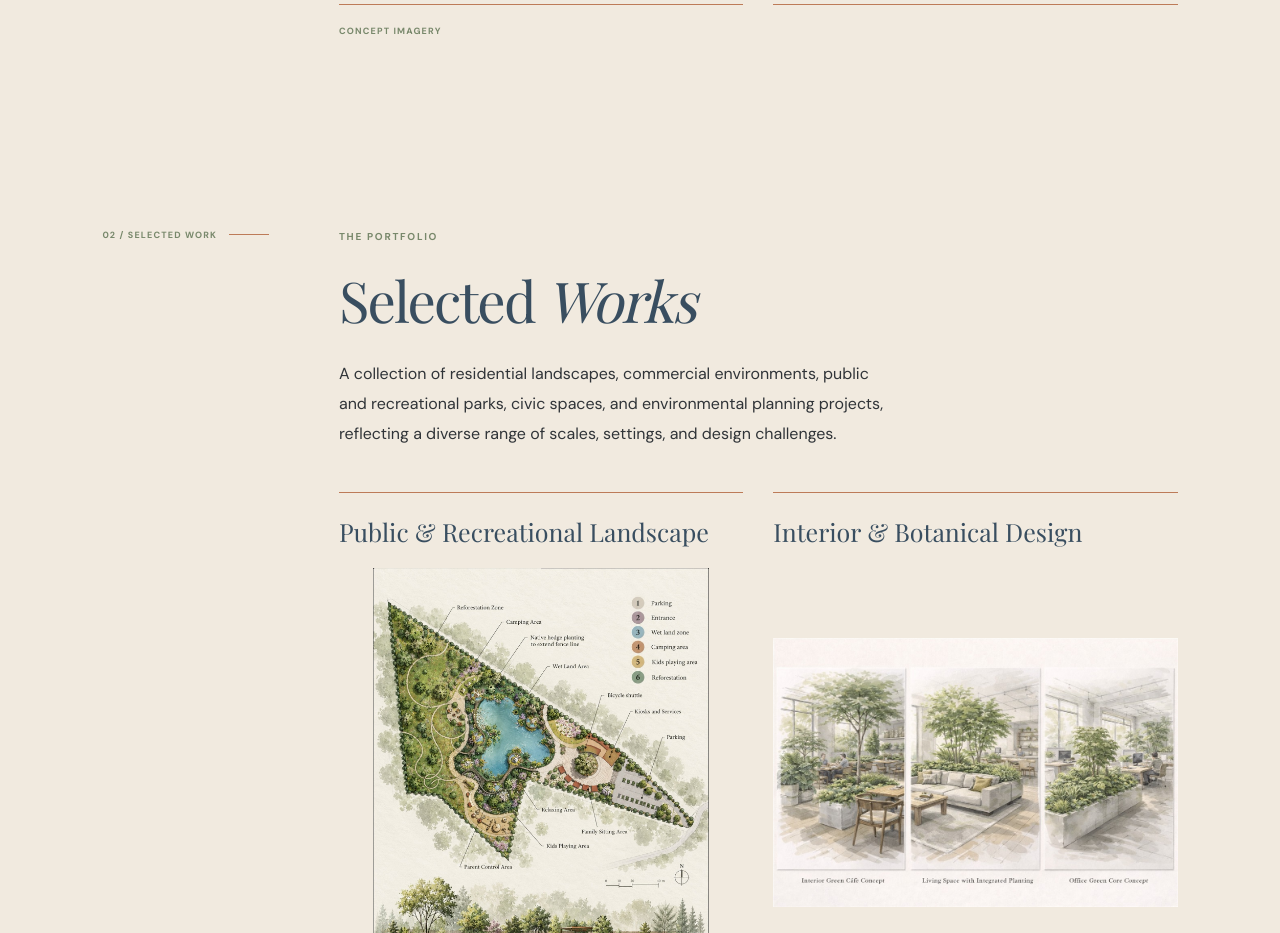
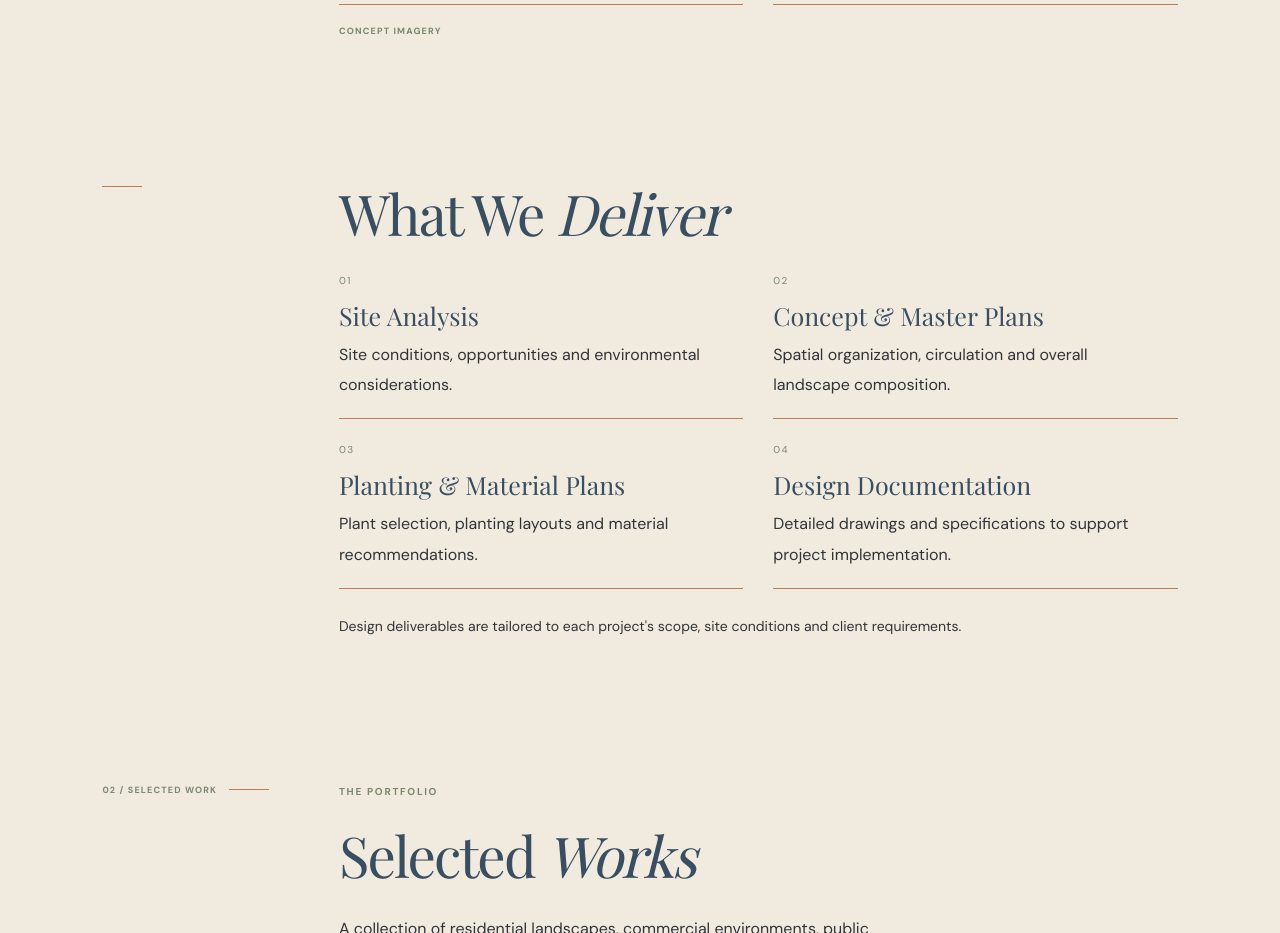
Before and after one commit to mhage82/fern-n-form, a plain HTML site: page index.html in a window 1280 px wide. Shown: the part 2620-3553 px from the top of the page. Drawn offline with nearby package versions, Linux system fonts and the light colour scheme; a web font is replaced by a local one.

Commit message:
Add design deliverables section

```diff
--- a/index.html
+++ b/index.html
@@ -81,6 +81,20 @@
           </div>
         </div>
         <p class="service-image-note">CONCEPT IMAGERY</p>
+      </div>
+    </section>
+
+    <section class="deliverables section-wrap" aria-labelledby="deliverables-title">
+      <div class="section-label" aria-hidden="true"><span class="label-line"></span></div>
+      <div class="deliverables-content">
+        <div class="section-heading"><h2 id="deliverables-title">What We <em>Deliver</em></h2></div>
+        <div class="deliverables-grid">
+          <article><span class="service-number">01</span><h3>Site Analysis</h3><p>Site conditions, opportunities and environmental considerations.</p></article>
+          <article><span class="service-number">02</span><h3>Concept &amp; Master Plans</h3><p>Spatial organization, circulation and overall landscape composition.</p></article>
+          <article><span class="service-number">03</span><h3>Planting &amp; Material Plans</h3><p>Plant selection, planting layouts and material recommendations.</p></article>
+          <article><span class="service-number">04</span><h3>Design Documentation</h3><p>Detailed drawings and specifications to support project implementation.</p></article>
+        </div>
+        <p class="deliverables-note">Design deliverables are tailored to each project's scope, site conditions and client requirements.</p>
       </div>
     </section>
 
--- a/styles.css
+++ b/styles.css
@@ -105,3 +105,6 @@ footer .footer-brand img{display:block;width:100%;height:auto}
 
 /* Keep the original cover art and studio introduction together on the first screen. */
 .hero.cover-hero{display:grid;grid-template-columns:minmax(0,1.3fr) minmax(0,1fr);gap:clamp(24px,4vw,64px);min-height:calc(100svh - 108px);padding:24px 6%;align-items:center}.cover-copy{max-width:520px}.cover-studio-title,.cover-introduction{text-align:left}.cover-actions{justify-content:flex-start}.cover-button-outline{border:1px solid #394e60;background:transparent;color:#394e60}.cover-button-outline:hover{background:#394e60;color:#f1eadf}@media(max-width:680px){.hero.cover-hero{grid-template-columns:1fr;gap:8px;min-height:0;padding:12px 5% 40px}.cover-artwork{width:min(100%,440px);justify-self:center}.cover-copy{max-width:520px;text-align:center}.cover-studio-title,.cover-introduction{text-align:center}.cover-studio-title{margin-bottom:12px}.cover-introduction p{margin-bottom:10px}.cover-actions{justify-content:center;margin-top:8px;gap:12px}}
+
+/* Compact deliverables subsection, using the established service styling. */
+.deliverables.section-wrap{padding-block:48px}.deliverables-content{max-width:1050px}.deliverables .section-heading{margin-bottom:28px}.deliverables-grid{display:grid;grid-template-columns:repeat(2,minmax(0,1fr));gap:24px 30px}.deliverables-grid article{min-width:0;border-bottom:1px solid #bd7b58;padding:0 0 18px}.deliverables-grid .service-number{margin-bottom:12px}.deliverables-grid h3{font-family:var(--serif);font-size:25px;font-weight:400;color:#394e60;margin:0 0 8px}.deliverables-grid p{max-width:390px;margin:0;color:#303438;font-size:16px;line-height:1.9}.deliverables-note{margin:24px 0 0;color:#303438;font-size:14px;line-height:1.9}@media(max-width:680px){.deliverables-grid{grid-template-columns:1fr}}
```
